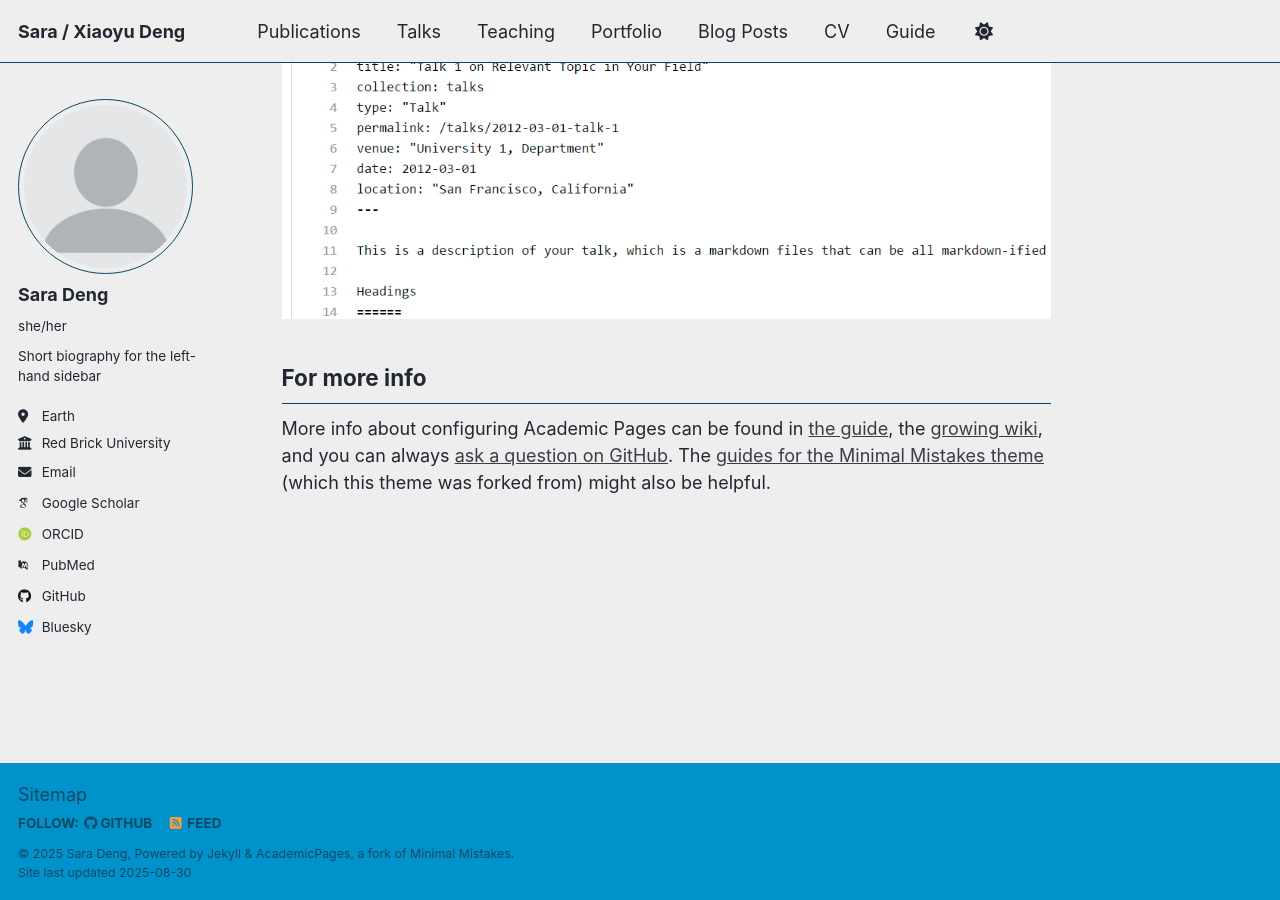
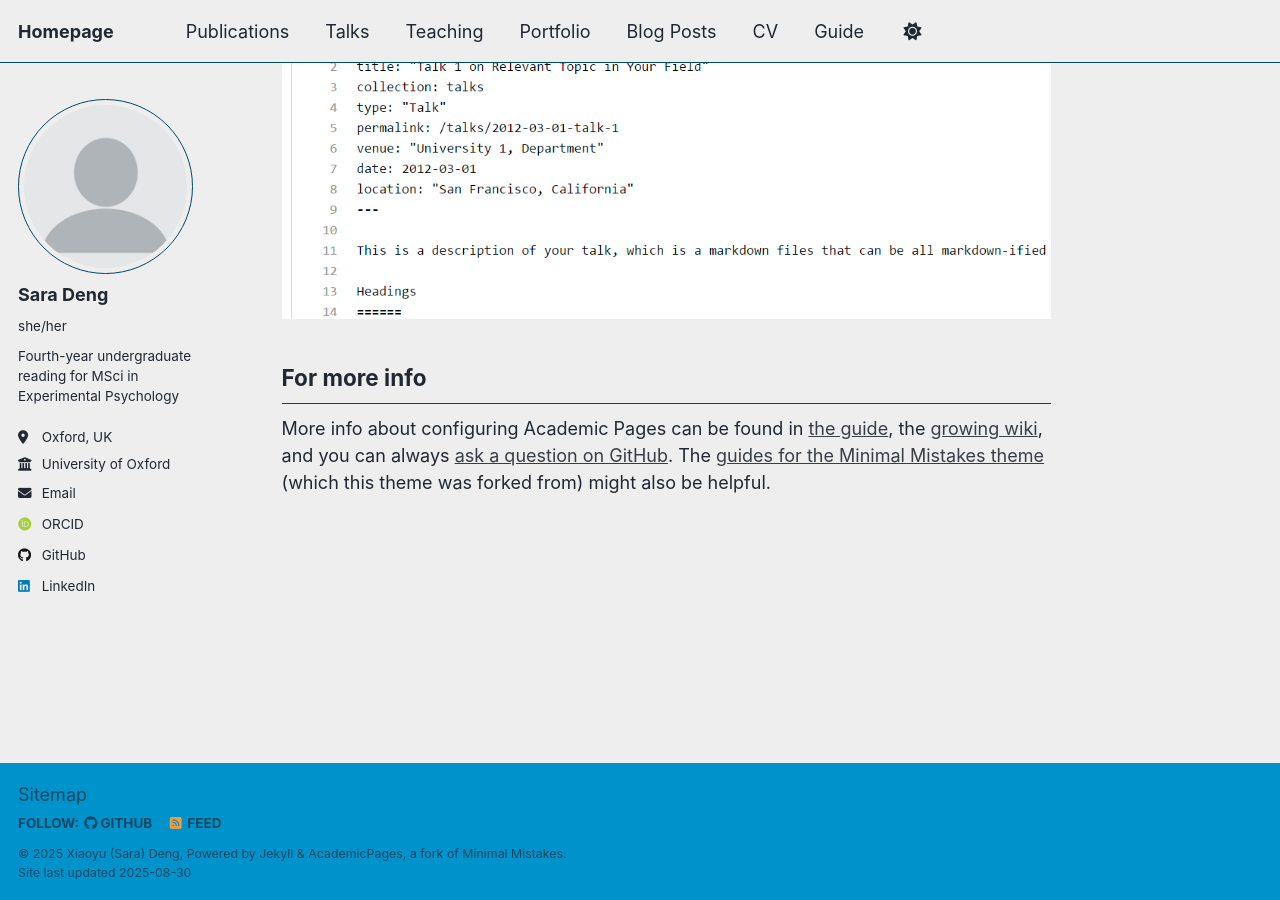
Before and after one commit to saradeng713/saradeng713.github.io, a Jekyll site: the page built from _pages/about.md, in a window 1280 px wide and 900 px high, scrolled down 2880 px. Built offline with Jekyll 4.4.1, drawn with Linux system fonts in a browser that asks for light colours; some web fonts are replaced; a script that is not in the unit is left out.

Commit message:
Update _config.yml

```diff
--- a/_config.yml
+++ b/_config.yml
@@ -9,10 +9,10 @@
 # Basic Site Settings
 locale                   : "en-US"
 site_theme               : "air" # Currently available options are "default", "air"
-title                    : "Sara / Xiaoyu Deng"
+title                    : "Homepage"
 title_separator          : "-"
-name                     : &name "Sara Deng"
-description              : &description "personal description"
+name                     : &name "Xiaoyu (Sara) Deng"
+description              : &description "MSci in Experimental Psychology"
 url                      : https://saradeng713.github.io # the base hostname & protocol for your site e.g. "https://[your GitHub username].github.io" or if you already have some other page hosted on Github then use "https://[your GitHub username].github.io/[Your Repo Name]"
 baseurl                  : "" # the subpath of your site, e.g. "/blog"
 repository               : "saradeng713/saradeng713.github.io"
@@ -25,21 +25,21 @@ author:
   avatar           : "profile.png"
   name             : "Sara Deng"
   pronouns         : "she/her"
-  bio              : "Short biography for the left-hand sidebar"
-  location         : "Earth"
-  employer         : "Red Brick University"
+  bio              : "Fourth-year undergraduate reading for MSci in Experimental Psychology"
+  location         : "Oxford, UK"
+  employer         : "University of Oxford"
   uri              : # URL
-  email            : "none@example.org"
+  email            : "sara.dengxiaoyu@gmail.com"
 
   # Academic websites
   academia         : # URL
   arxiv            : # URL - Update with the correct link to your profile
-  googlescholar    : "https://scholar.google.com/citations?user=PS_CX0AAAAAJ"
+  googlescholar    : # "https://scholar.google.com/citations?user=PS_CX0AAAAAJ"
   inspire-hep      : # URL
   impactstory      : # URL
-  orcid            : "http://orcid.org/yourorcidurl"
+  orcid            : "https://orcid.org/0009-0001-9275-8008"
   semantic         : # URL
-  pubmed           : "https://www.ncbi.nlm.nih.gov/pubmed/?term=john+snow"
+  pubmed           : # "https://www.ncbi.nlm.nih.gov/pubmed/?term=john+snow"
   researchgate     : # URL
   scopus           : # URL
 
@@ -47,13 +47,13 @@ author:
   bitbucket        : # Username - Update with your username on the site
   codepen          : # Username
   dribbble         : # Username
-  github           : "academicpages"
+  github           : "saradeng713"
   kaggle           : # Username
   stackoverflow    : # User number or user number and name (i.e., use "1" or "1/jeff-atwood")
 
   # Social media
   artstation       : # Username
-  bluesky          : "bsky.app" # Replace this with you Bluesky username
+  bluesky          : # "bsky.app" # Replace this with you Bluesky username
   facebook         : # Username
   flickr           : # Username
   foursquare       : # Username
@@ -62,7 +62,7 @@ author:
   keybase          : # Username
   instagram        : # Username
   lastfm           : # Username
-  linkedin         : # Username
+  linkedin         : Xiaoyu Deng
   mastodon         : # URL
   medium           : # URL
   pinterest        : # Username
```
